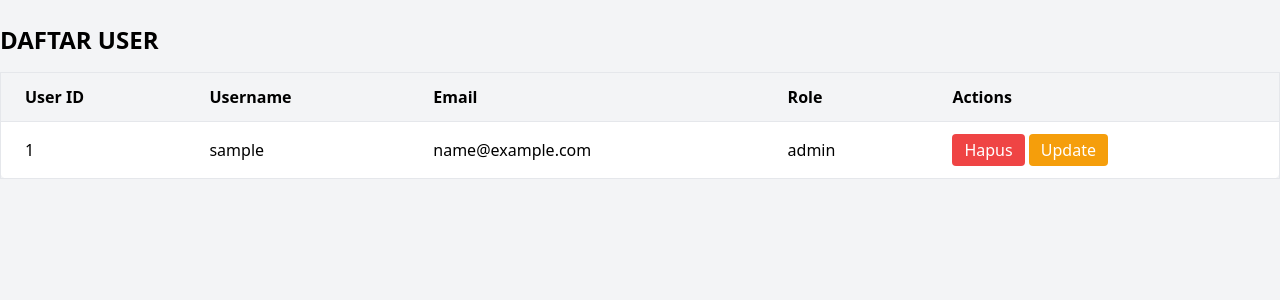
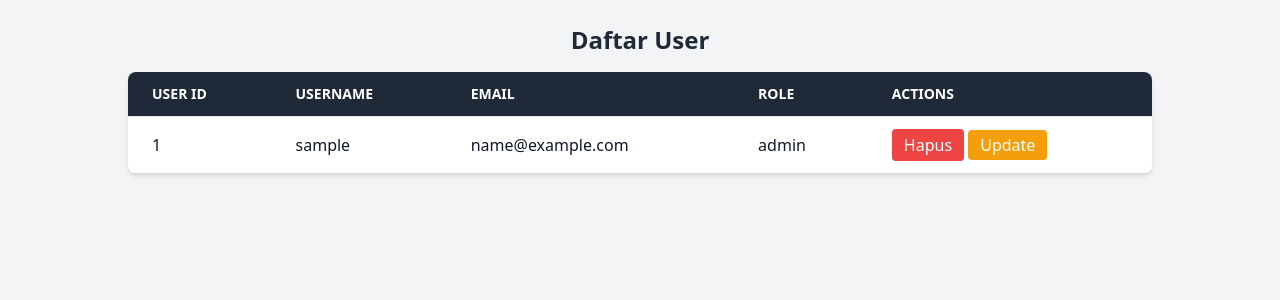
Before and after one commit to muhammadirfanbaihaqi/PemWebPraktek-TuBes-327-Irfan, a Flask app: page /homeadmin in a window 1280 px wide. Shown: the part 64-364 px from the top of the page. Run offline with Flask 3, Linux system fonts and the light colour scheme; the visitor is signed in with stand-in values (Sample User, id 1); tables that the repository leaves empty hold one stand-in row (values such as "Sample post").

Commit message:
semua fitur selesai

```diff
--- a/app/routes.py
+++ b/app/routes.py
@@ -138,31 +138,20 @@ def adduser():
         return redirect(url_for('main.logout'))
 
 
-
-
-
-# @main.route('/users/<int:user_id>', methods=['GET'])
-# def get_user(user_id):
-#     user = User.query.get(user_id)
-#     if user:
-#         return jsonify(
-#             {'id':user.id, 'username': user.username, 'email': user.email }, 201
-#         )
-#     else:
-#         return jsonify({'message': 'User not found'},404)
-
-
-# @main.route('/users/<int:user_id>', methods=['PUT'])
-# def update_user(user_id):
-#     user = User.query.get(user_id)
-#     if not user:
-#         return jsonify({'message': 'User not found'},404)
-#     data = request.get_json()
-#     name = data.get('name')
-#     email = data.get('email')
-#     if not name or not email:
-#         return jsonify({'message': 'Name and email are required'}), 400
-#     user.name = name
-#     user.email = email
-#     db.session.commit()
-#     return jsonify({'message': 'User updated successfully', "user": {"id" : user.id, "name": user.name, "email": user.email}}), 200
+@main.route('/update_user/<int:id>', methods=['GET', 'POST'])
+def update_user(id):
+    if 'loggedin' in session and session['role'] == 'admin':
+        user = User.query.get_or_404(id)
+        if request.method == 'POST':
+            user.username = request.form['username']
+            user.email = request.form['email']
+            if request.form['password']:  # If password field is not empty
+                user.password = generate_password_hash(request.form['password'], method='pbkdf2:sha256')
+            db.session.commit()
+            session['name'] = request.form['username']
+            flash('User updated successfully!', 'success')
+            return redirect(url_for('main.update_user', id=user.id))
+        return render_template('updateuser.html', user=user)
+    else:
+        flash('You are not authorized to access this page.', 'danger')
+        return redirect(url_for('main.logout'))
--- a/app/templates/homeadmin.html
+++ b/app/templates/homeadmin.html
@@ -7,32 +7,31 @@
 
 {% block body %}
 <div class="container mx-auto py-6">
-  <h1 class="text-2xl font-bold mb-4">DAFTAR USER</h1>
-  <div class="overflow-x-auto">
-    <table class="min-w-full bg-white border border-gray-200 rounded-lg">
+  <h1 class="text-2xl font-bold mb-4 text-center text-gray-800">Daftar User</h1>
+  <div class="max-w-5xl mx-auto overflow-x-auto bg-white shadow-md rounded-lg">
+    <table class="min-w-full leading-normal">
       <thead>
-        <tr class="bg-gray-100 border-b">
-          <th class="py-3 px-6 text-left">User ID</th>
-          <th class="py-3 px-6 text-left">Username</th>
-          <th class="py-3 px-6 text-left">Email</th>
-          <th class="py-3 px-6 text-left">Role</th>
-          <th class="py-3 px-6 text-left">Actions</th>
+        <tr class="bg-gray-800 text-white">
+          <th class="py-3 px-6 text-left text-sm uppercase font-semibold">User ID</th>
+          <th class="py-3 px-6 text-left text-sm uppercase font-semibold">Username</th>
+          <th class="py-3 px-6 text-left text-sm uppercase font-semibold">Email</th>
+          <th class="py-3 px-6 text-left text-sm uppercase font-semibold">Role</th>
+          <th class="py-3 px-6 text-left text-sm uppercase font-semibold">Actions</th>
         </tr>
       </thead>
-      <tbody>
+      <tbody class="bg-white">
         {% for user in users %}
-        <tr class="border-b hover:bg-gray-50" x-data="{ userId: {{ user.id }} }">
-          <td class="py-3 px-6">{{ user.id }}</td>
-          <td class="py-3 px-6">{{ user.username }}</td>
-          <td class="py-3 px-6">{{ user.email }}</td>
-          <td class="py-3 px-6">{{ user.role }}</td>
-          <td class="py-3 px-6">
+        <tr class="hover:bg-gray-100 border-t border-gray-200" x-data="{ userId: {{ user.id }} }">
+          <td class="py-3 px-6 text-gray-900 whitespace-nowrap">{{ user.id }}</td>
+          <td class="py-3 px-6 text-gray-900 whitespace-nowrap">{{ user.username }}</td>
+          <td class="py-3 px-6 text-gray-900 whitespace-nowrap">{{ user.email }}</td>
+          <td class="py-3 px-6 text-gray-900 whitespace-nowrap">{{ user.role }}</td>
+          <td class="py-3 px-6 whitespace-nowrap">
             <button @click="deleteUser(userId)"
-                    class="bg-red-500 text-white px-3 py-1 rounded hover:bg-red-600 {% if session_id == user.id %} bg-gray-500 cursor-not-allowed hover:bg-gray-500 {% endif %}"
+                    class="bg-red-500 text-white px-3 py-1 rounded hover:bg-red-600 {% if session_id == user.id %} cursor-not-allowed bg-gray-500 hover:bg-gray-500 {% endif %}"
                     {% if session_id == user.id %} disabled {% endif %}>Hapus</button>
-            <button class="bg-yellow-500 text-white px-3 py-1 rounded hover:bg-yellow-600">Update</button>
+            <a href="{{ url_for('main.update_user', id=user.id) }}" class="bg-yellow-500 text-white px-3 py-1 rounded hover:bg-yellow-600">Update</a>
           </td>
-
         </tr>
         {% endfor %}
       </tbody>
@@ -54,5 +53,4 @@
     });
   }
 </script>
-
 {% endblock %}
```
Also changed, not shown: app/templates/home.html (+14 -14 lines), app/templates/updateuser.html (+32 -2 lines).
